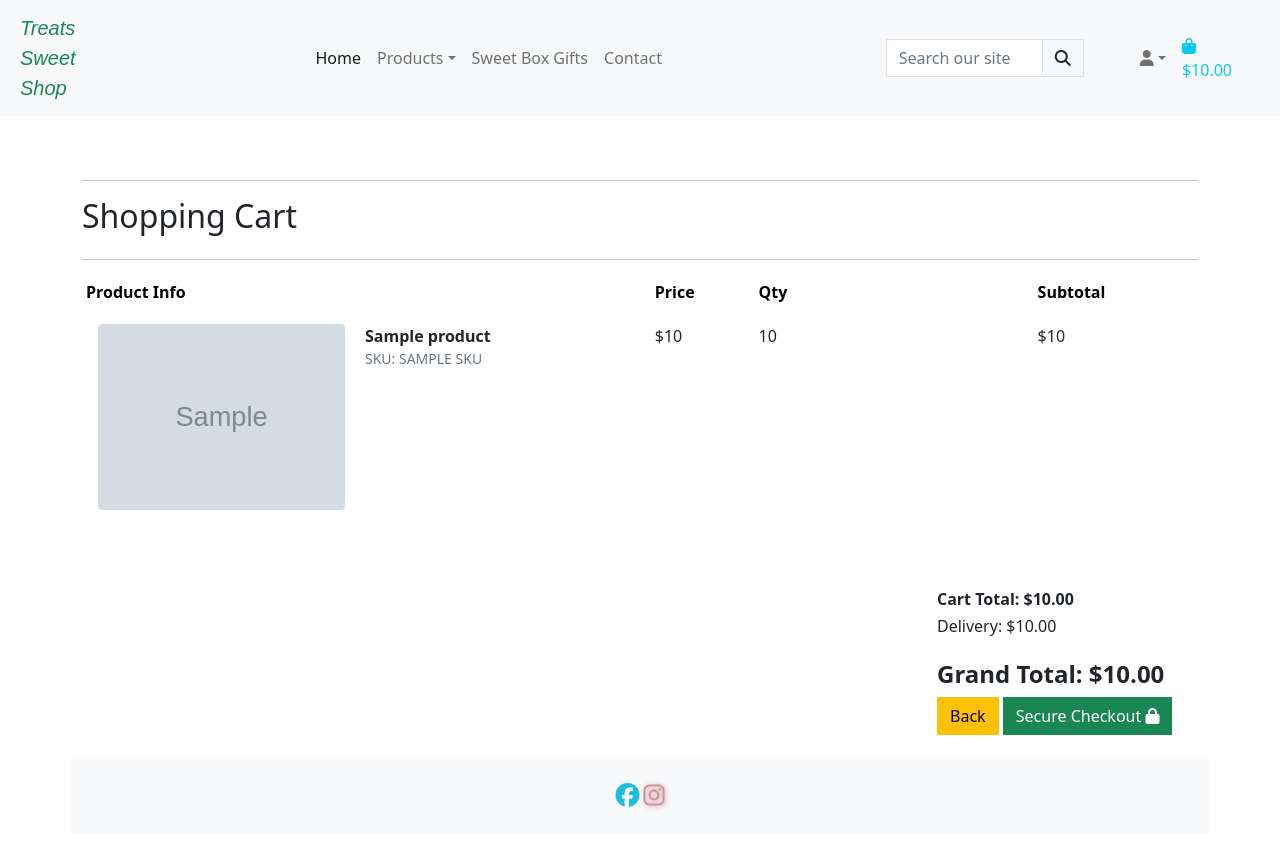
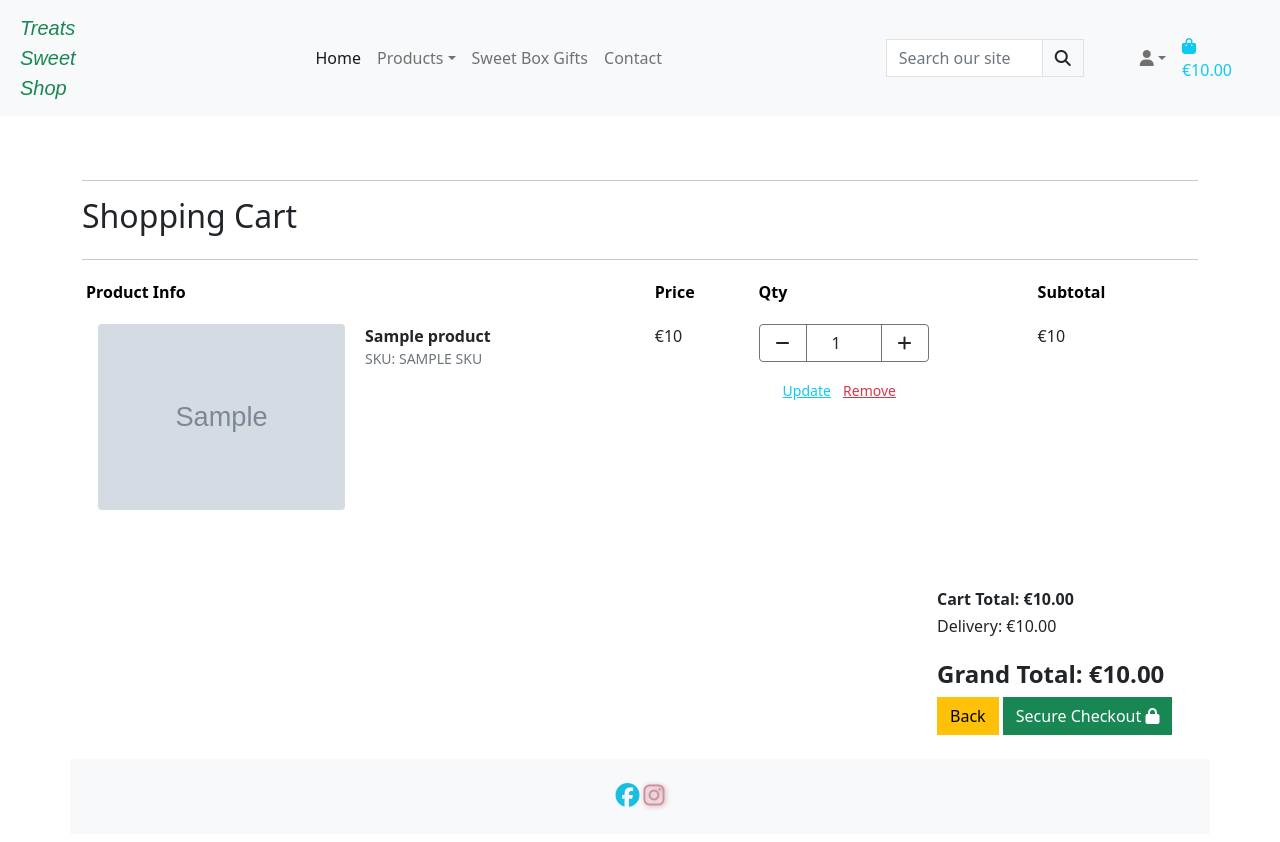
Before and after one commit to kpsdev1/Treats-Sweet-Shop, a Django app: template cart/templates/cart/cart.html in a window 1280 px wide. Run offline with Django 3.2, Linux system fonts and the light colour scheme; the template is opened without the code that fills it: most values are stand-ins (such as "Sample title", 1, 10 or a date in 2020); grey boxes marked "Sample" are stand-in pictures; some libraries are stand-ins or nearby versions; some web fonts are replaced.

Commit message:
added quantity section

```diff
--- a/cart/templates/cart/cart.html
+++ b/cart/templates/cart/cart.html
@@ -37,13 +37,29 @@
                                         <p class="my-0 small text-muted">SKU: {{ item.product.sku|upper }}</p>
                                     </td>
                                     <td class="py-3">
-                                        <p class="my-0">${{ item.product.price }}</p>
+                                        <p class="my-0">€{{ item.product.price }}</p>
                                     </td>
                                     <td class="py-3 w-25">
-                                        <p class="my-0">{{ item.quantity }}</p>
+                                        <form class="form update-form" action="" method="POST">
+                                            {% csrf_token %}
+
+                                            <div class="col-md-4 col-6 mb-3">
+                                                <div class="input-group mb-3" style="width: 170px;">
+                                                  <button class="btn btn-white border border-secondary px-3 decrement" type="button" data-item_id="{{ product.id }}" id="decrement-qty_{{ product.id }}" data-mdb-ripple-color="dark">
+                                                    <i class="fas fa-minus"></i>
+                                                  </button>
+                                                  <input type="number" class="form-control text-center border border-secondary quantity_num" data-item_id="{{ product.id }}" id="id_qty_{{ product.id }}" name="quantity" value="1" min="1" max="99" aria-label="Quantity button" />
+                                                  <button class="btn btn-white border border-secondary px-3 increment" type="button" data-item_id="{{ product.id }}" id="increment-qty_{{ product.id }}" data-mdb-ripple-color="dark">
+                                                    <i class="fas fa-plus"></i>
+                                                  </button>
+                                                </div>
+                                            </div>
+                                        </form>
+                                        <a class="update-link text-info ms-4"><small>Update</small></a>
+                                        <a class="remove-item text-danger ms-2" id="remove_{{ item.item_id }}" ><small>Remove</small></a>
                                     </td>
                                     <td class="py-3">
-                                        <p class="my-0">${{ item.product.price }}</p>
+                                        <p class="my-0">€{{ item.product.price }}</p>
                                     </td>
                                 </tr>
 
@@ -53,12 +69,12 @@
                         <div class="row">
                           <div class="col-3 offset-9 mb-4">
                                 <div class="pt-5 text-right">
-                                    <h6><strong>Cart Total: ${{ total|floatformat:2 }}</strong></h6>
-                                    <h6>Delivery: ${{ delivery|floatformat:2 }}</h6>
-                                    <h4 class="mt-4"><strong>Grand Total: ${{ grand_total|floatformat:2 }}</strong></h4>
+                                    <h6><strong>Cart Total: €{{ total|floatformat:2 }}</strong></h6>
+                                    <h6>Delivery: €{{ delivery|floatformat:2 }}</h6>
+                                    <h4 class="mt-4"><strong>Grand Total: €{{ grand_total|floatformat:2 }}</strong></h4>
                                     {% if free_delivery_delta > 0 %}
                                         <p class="mb-1 text-danger">
-                                            You could get free delivery by spending just <strong>${{ free_delivery_delta }}</strong> more!
+                                            You could get free delivery by spending just <strong>€{{ free_delivery_delta }}</strong> more!
                                         </p>
                                     {% endif %}
                                 </div>
@@ -77,3 +93,33 @@
 
 
 {% endblock %}
+
+
+
+
+{% block postloadjs %}
+{{ block.super }}
+{% include 'products/includes/quantity_input_script.html' %}
+
+<script type="text/javascript">
+    // Update quantity on click
+    $('.update-link').click(function(e) {
+        var form = $(this).prev('.update-form');
+        form.submit();
+    })
+
+    // Remove item and reload on click
+    $('.remove-item').click(function(e) {
+        var csrfToken = "{{ csrf_token }}";
+        var itemId = $(this).attr('id').split('remove_')[1];
+
+        var url = `/bag/remove/${itemId}`;
+        var data = {'csrfmiddlewaretoken': csrfToken,};
+
+        $.post(url, data)
+         .done(function() {
+             location.reload();
+         });
+    })
+</script>
+{% endblock %}
--- /dev/null
+++ b/products/templates/products/includes/quantity_input_script.html
@@ -0,0 +1,31 @@
+<script type="text/javascript">
+
+    let plus = document.querySelector('.increment');
+    let minus = document.querySelector('.decrement');
+    let quantity = document.querySelector('.quantity_num');
+
+
+
+    plus.addEventListener('click', ()=>{
+        quantity.value++;
+        console.log(quantity.value)
+
+    });
+
+
+    minus.addEventListener('click', ()=>{
+        if(quantity.value <= 1){
+            minus.disabled = true;
+        }
+        else{
+            quantity.value--;
+
+
+        }
+    });
+
+
+
+
+
+</script>
--- a/static/css/base.css
+++ b/static/css/base.css
@@ -71,3 +71,9 @@ footer i {
     color: #cf8f9b;
     text-shadow: 1px 1px 5px #c78f9a
 }
+
+
+.update-link,
+.remove-item {
+    cursor: pointer;
+}
--- a/templates/base.html
+++ b/templates/base.html
@@ -23,8 +23,10 @@
     {% endblock %}
 
     {% block corejs %}
+        <script src="https://code.jquery.com/jquery-3.4.1.min.js" integrity="sha256-CSXorXvZcTkaix6Yvo6HppcZGetbYMGWSFlBw8HfCJo=" crossorigin="anonymous"></script>
         <script src="https://cdn.jsdelivr.net/npm/@popperjs/core@2.10.2/dist/umd/popper.min.js" integrity="sha384-7+zCNj/IqJ95wo16oMtfsKbZ9ccEh31eOz1HGyDuCQ6wgnyJNSYdrPa03rtR1zdB" crossorigin="anonymous"></script>
         <script src="https://cdn.jsdelivr.net/npm/bootstrap@5.1.3/dist/js/bootstrap.min.js" integrity="sha384-QJHtvGhmr9XOIpI6YVutG+2QOK9T+ZnN4kzFN1RtK3zEFEIsxhlmWl5/YESvpZ13" crossorigin="anonymous"></script>
+
         <script src="https://kit.fontawesome.com/0cb8d0cade.js" crossorigin="anonymous"></script>
     {% endblock %}
 
--- a/templates/includes/navigation.html
+++ b/templates/includes/navigation.html
@@ -64,7 +64,7 @@
         <i class="fa-solid fa-bag-shopping"></i>
         <p class="my-0">
           {% if grand_total %}
-              ${{ grand_total|floatformat:2 }}
+              €{{ grand_total|floatformat:2 }}
           {% else %}
               €0
           {% endif %}
```
Also changed, not shown: products/templates/products/product_details.html (+28 -17 lines).
